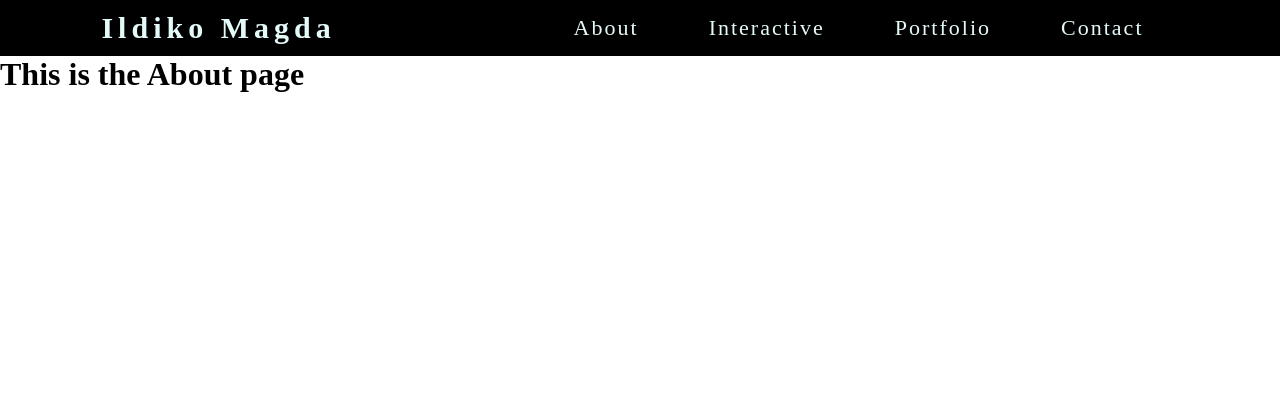
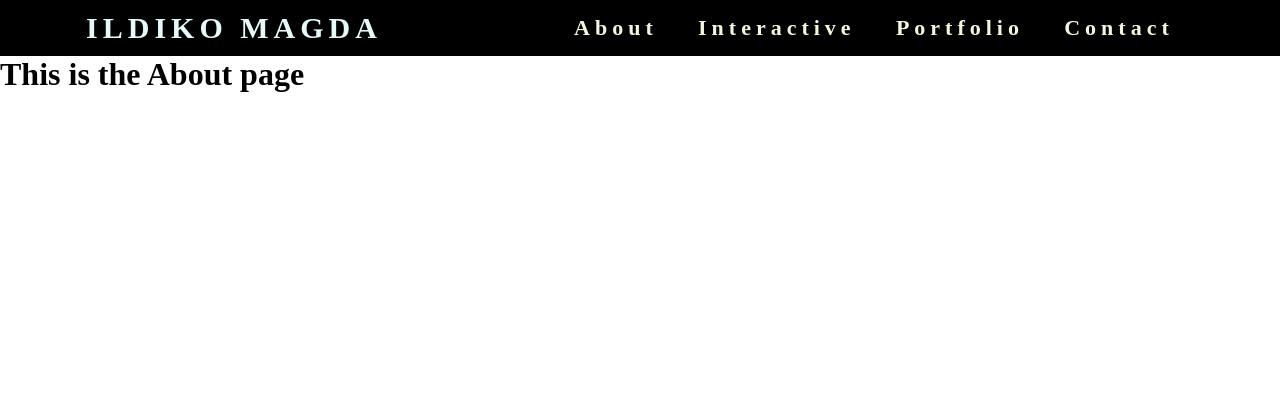
Before and after one commit to IldikoMagda/ildiko-web, a Flask app: page /about/ in a window 1280 px wide. Shown: the top 420 px of the page. Run offline with Flask 2, Linux system fonts and the light colour scheme; some libraries are stand-ins or nearby versions; some web fonts are replaced.

Commit message:
sticky navbar, directing to different routes, pyc files deleted

```diff
--- a/models/about/views.py
+++ b/models/about/views.py
@@ -2,9 +2,7 @@ from flask import Blueprint, render_template
 
 __author__ = 'Ildiko'
 
-
-about_blueprint = Blueprint('about', __name__)
-
+about_blueprint = Blueprint('about', __name__,template_folder='templates')
 
 @about_blueprint.route('/', methods=['GET'])
 def index():
--- a/static/css/style.css
+++ b/static/css/style.css
@@ -2,7 +2,7 @@
   margin: 0px;
   padding: 0%;
   box-sizing: border-box;
-  overflow-x: hidden
+
 }
 
 nav{
@@ -14,8 +14,8 @@ min-height: 7vh;
 background-color: black;
 font-family: 'Amethysta', serif;
 position: sticky;
-top: 0px;
-overflow-x: hidden;
+top: 0;
+
 
 
 }
@@ -25,7 +25,12 @@ overflow-x: hidden;
     text-transform: capitalize;
     letter-spacing: 5px;
     font-size: 30px;
-
+    cursor: pointer;
+    font-weight: bold;
+}
+.logo a{
+  text-decoration: none;
+  color: rgb(228, 250, 249);
 }
 
 .nav-links{
@@ -41,7 +46,7 @@ overflow-x: hidden;
 .nav-links a{
     color: beige;
     text-decoration: none;
-    letter-spacing: 10px;
+    letter-spacing: 5px;
     font-weight: bold;
     font-size: 22px;
 }
@@ -49,7 +54,7 @@ overflow-x: hidden;
 .nav-links a:hover,
 .nav-links a.active
 {
-  background: red;
+  color:rgb(112, 190, 209);
 }
 
 
@@ -142,6 +147,7 @@ overflow-x: hidden;
     left: 0 ;
     right: 0;
     z-index: -3;
+    overflow-x: hidden;
 
   }
 }
@@ -178,11 +184,11 @@ overflow-x: hidden;
 
 .body{
   margin:0;
-  font-family: 'Segoe UI', Tahoma, Geneva, Verdana, sans-serif;
   font-size: 1rem;
   line-height: 1.5;
   color: azure;
   overflow-x: hidden;
+  height: 93vh;
 }
 
 .content{
--- a/templates/index.html
+++ b/templates/index.html
@@ -10,7 +10,7 @@
         <h1>Hello, I'm Ildiko </h1>
         <p>Welcome to my personal portfolio. Please feel free to browse around
         </p>
-        <a href="#" class= "btn">Read More</a>
+        <a href="{{url_for('about.index')}}" class= "btn">Read More</a>
         </div>
     </div>
  </header>
--- a/templates/menu.html
+++ b/templates/menu.html
@@ -11,20 +11,20 @@
 <body>
     <nav>
         <div class="logo">
-            <h4>Ildiko Magda</h4>
+            <a href= "{{url_for('home')}}">ILDIKO MAGDA</a>
         </div>
         <ul class="nav-links">
             <li class="active">
-                <href="{{ url_for('about.index')}}">About</href>
+                <a href="{{ url_for('about.index')}}">About</a>
             </li>
             <li>
-                <href="{{ url_for('interactive.index') }}">Interactive</a>
+                <a href="{{ url_for('interactive.index') }}">Interactive</a>
             </li>
             <li>
-                <href="{{ url_for('portfolio.index') }}">Portfolio</a>
+                <a href="{{ url_for('portfolio.index') }}">Portfolio</a>
             </li>
             <li>
-                <href="{{ url_for('contact.index') }}">Contact</a>
+                <a href="{{ url_for('contact.index') }}">Contact</a>
             </li>
         </ul>
         <div class="burger">
```
